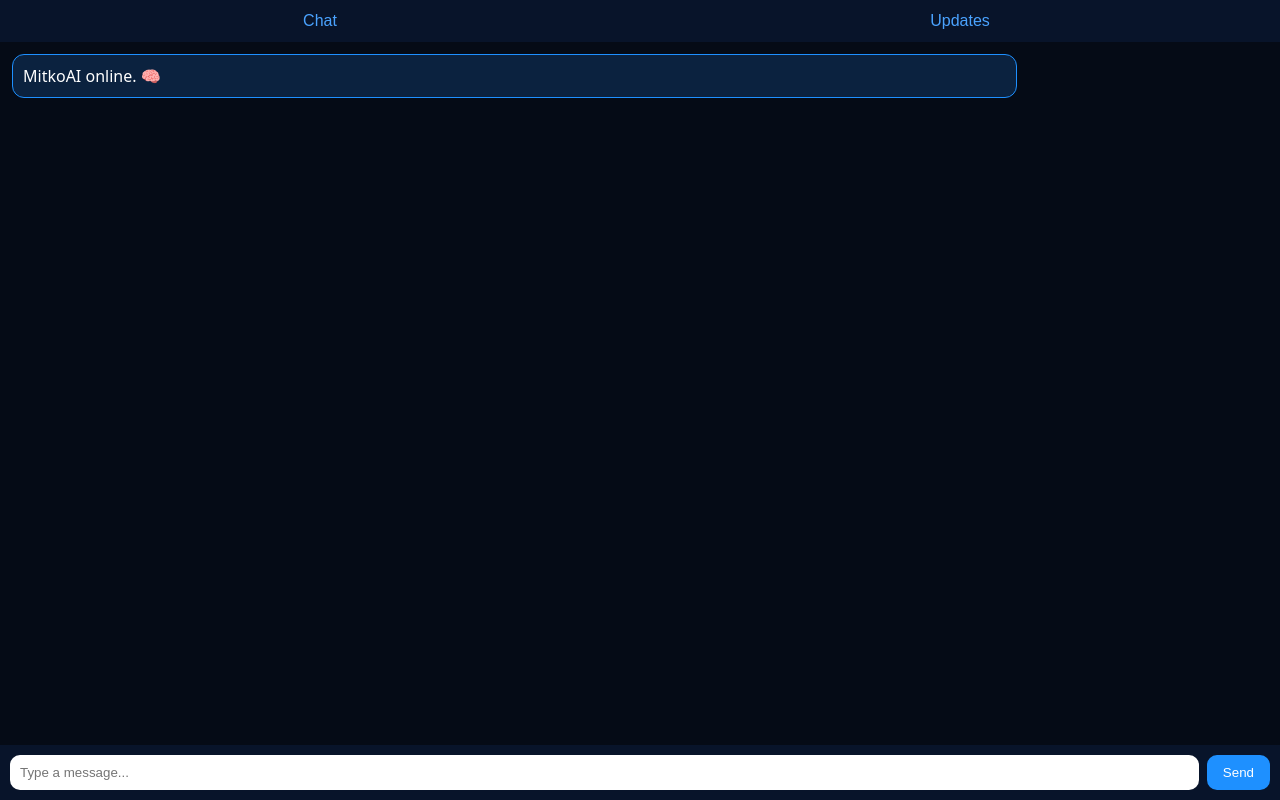
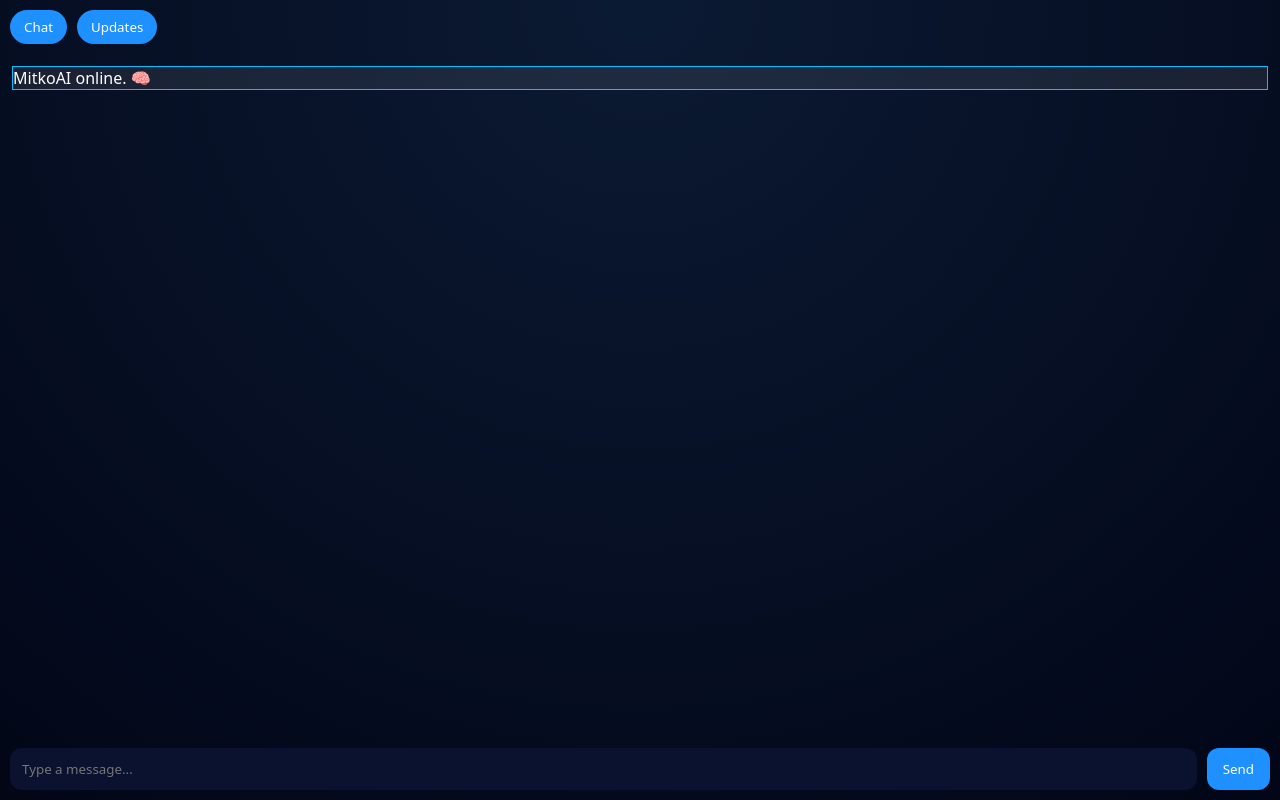
Before and after one commit to RobuxgamingGamer/MitkoAI, a plain HTML site: page index.html in a window 1280 px wide. Drawn offline with Linux system fonts and the light colour scheme.

Commit message:
Update style.css

```diff
--- a/style.css
+++ b/style.css
@@ -1,46 +1,41 @@
 * {
   box-sizing: border-box;
+  margin: 0;
+  padding: 0;
+  font-family: system-ui, sans-serif;
 }
 
-html, body {
-  margin: 0;
-  padding: 0;
-  height: 100%;
-  background: #050b16;
-  font-family: system-ui, sans-serif;
+body {
+  background: radial-gradient(circle at top, #0b1a33, #020617);
+  height: 100vh;
+  overflow: hidden;
   color: white;
 }
 
 .app {
-  height: 100%;
   display: flex;
   flex-direction: column;
+  height: 100vh;
 }
 
-/* Tabs */
 .tabs {
   display: flex;
-  background: #08142a;
+  gap: 10px;
+  padding: 10px;
 }
 
 .tabs button {
-  flex: 1;
-  padding: 12px;
-  background: none;
+  background: #1e90ff;
   border: none;
-  color: #4aa3ff;
-  font-size: 16px;
-}
-
-/* Content */
-.content {
-  flex: 1;
-  overflow: hidden;
+  padding: 8px 14px;
+  border-radius: 20px;
+  color: white;
 }
 
 .tab {
   display: none;
-  height: 100%;
+  flex: 1;
+  position: relative;
 }
 
 .tab.active {
@@ -48,18 +43,17 @@ html, body {
   flex-direction: column;
 }
 
-/* Messages */
 #messages {
   flex: 1;
+  padding: 12px;
   overflow-y: auto;
-  padding: 12px;
 }
 
-.msg {
+.message {
+  margin-bottom: 10px;
+  padding: 10px 14px;
+  border-radius: 14px;
   max-width: 80%;
-  padding: 10px;
-  margin-bottom: 10px;
-  border-radius: 12px;
 }
 
 .user {
@@ -68,28 +62,28 @@ html, body {
 }
 
 .ai {
-  background: #0b223f;
-  border: 1px solid #1e90ff;
+  background: rgba(255,255,255,0.08);
+  border: 1px solid #00bfff;
 }
 
-/* Input bar */
 .controls {
   display: flex;
+  gap: 10px;
   padding: 10px;
-  gap: 8px;
-  background: #08142a;
 }
 
 .controls input {
   flex: 1;
-  padding: 10px;
-  border-radius: 10px;
+  padding: 12px;
+  border-radius: 12px;
   border: none;
+  background: #0b1230;
+  color: white;
 }
 
 .controls button {
-  padding: 10px 16px;
-  border-radius: 10px;
+  padding: 12px 16px;
+  border-radius: 12px;
   border: none;
   background: #1e90ff;
   color: white;
```
